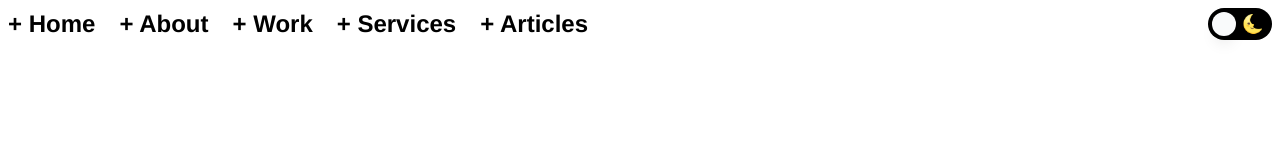
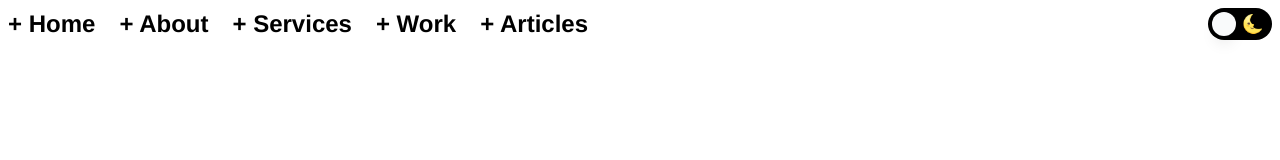
Before and after one commit to samanthacabrera/portfolio, a React (Vite) app: page / in a window 1280 px wide. Shown: the top 160 px of the page. Built offline with nearby package versions, Linux system fonts and the light colour scheme; no server answers.

Commit message:
simplify desktop homepage layout

```diff
--- a/src/components/Navbar.jsx
+++ b/src/components/Navbar.jsx
@@ -93,18 +93,18 @@ const Navbar = () => {
             + About
           </button>
           <button
+            onClick={() => handleNavigation('services')}
+            className="hover-effect ease-in-out scramble-hover"
+            data-value="+ Services"
+          >
+            + Services
+          </button>
+          <button
             onClick={() => handleNavigation('projects')}
             className="hover-effect ease-in-out scramble-hover"
             data-value="+ Work"
           >
             + Work
-          </button>
-          <button
-            onClick={() => handleNavigation('services')}
-            className="hover-effect ease-in-out scramble-hover"
-            data-value="+ Services"
-          >
-            + Services
           </button>
           <button
             onClick={() => handleNavigation('blog')}
--- a/src/pages/homepage/Home.jsx
+++ b/src/pages/homepage/Home.jsx
@@ -9,12 +9,12 @@ function Home() {
     return (
         <>
         {/* Desktop Layout */}
-        <div
+        {/* <div
             className="hidden md:block relative w-screen h-screen overflow-auto scroll-smooth"
             style={{ scrollSnapType: "both mandatory" }}
         >
             <div className="grid grid-cols-3 grid-rows-3 w-[300vw] h-[300vh]">
-                {/* Top Row */}
+
                 <section
                     id="hero"
                     className="w-screen h-screen flex flex-col items-center justify-center"
@@ -36,7 +36,6 @@ function Home() {
                     <ProjectsList />
                 </section>
 
-                {/* Middle Row */}
                 <section
                     className="w-screen h-screen flex items-center justify-around"
                     style={{ scrollSnapAlign: "start" }}
@@ -59,7 +58,6 @@ function Home() {
                     <img src="/doodles/paper3.png" className="size-20 scale-x-[-1]" />
                 </section>
 
-                {/* Bottom Row */}
                 <section
                     id="intro"
                     className="w-screen h-screen flex flex-col items-center justify-center"
@@ -81,25 +79,25 @@ function Home() {
                     <Blog />
                 </section>
             </div>
-        </div>
+        </div> */}
 
         {/* Mobile Layout */}
-        <div className="block md:hidden flex flex-col w-screen overflow-auto scroll-smooth"
+        <div className="flex flex-col w-screen overflow-auto scroll-smooth"
             style={{ scrollSnapType: "y mandatory" }}
         >
-            <section className="w-full h-screen flex justify-center items-center" style={{ scrollSnapAlign: "start" }}>
+            <section id="hero" className="w-full h-screen flex justify-center items-center" style={{ scrollSnapAlign: "start" }}>
                 <Hero />
             </section>
-            <section className="w-full h-screen flex justify-center items-center px-12" style={{ scrollSnapAlign: "start" }}>
+            <section id="intro" className="w-full h-screen flex justify-center items-center px-12" style={{ scrollSnapAlign: "start" }}>
                 <Intro />
             </section>
-            <section className="w-full h-screen flex justify-center items-center px-12" style={{ scrollSnapAlign: "start" }}>
+            <section id="services" className="w-full h-screen flex justify-center items-center px-12" style={{ scrollSnapAlign: "start" }}>
                 <Services />
             </section>
-            <section className="w-full h-screen flex justify-center items-center px-12" style={{ scrollSnapAlign: "start" }}>
+            <section id="projects" className="w-full h-screen flex justify-center items-center px-12" style={{ scrollSnapAlign: "start" }}>
                 <ProjectsList />
             </section>
-            <section className="w-full h-screen flex justify-center items-center px-12" style={{ scrollSnapAlign: "start" }}>
+            <section id="blog" className="w-full h-screen flex justify-center items-center px-12" style={{ scrollSnapAlign: "start" }}>
                 <Blog />
             </section>
         </div>
```
